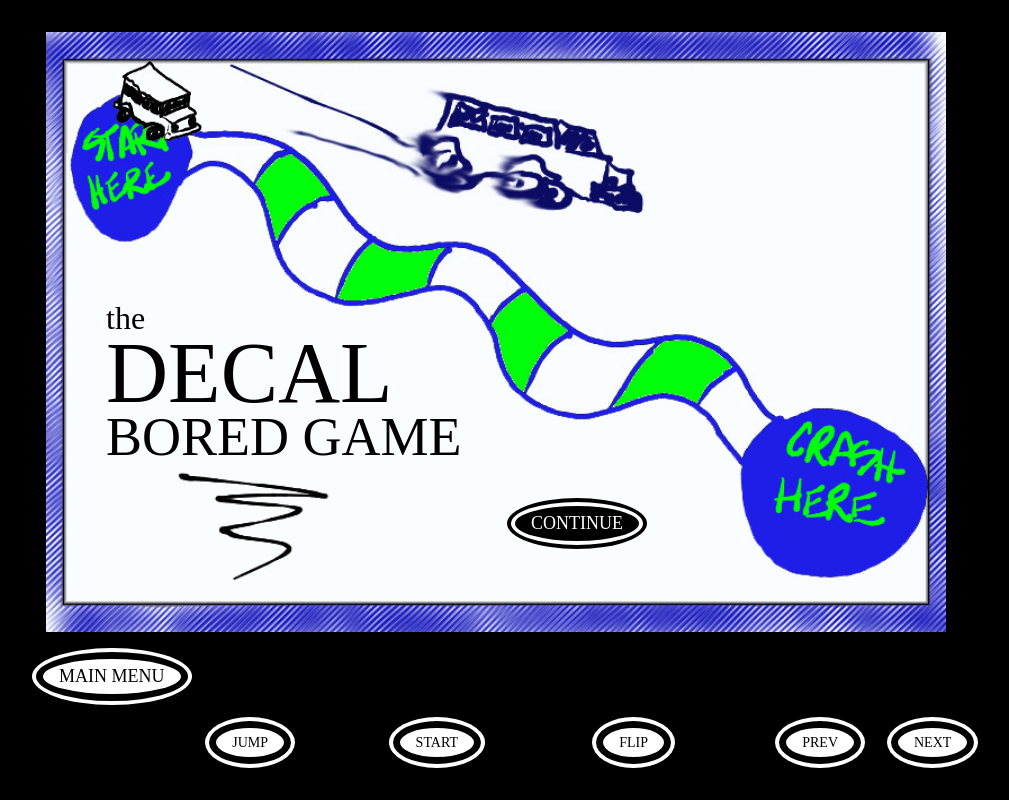
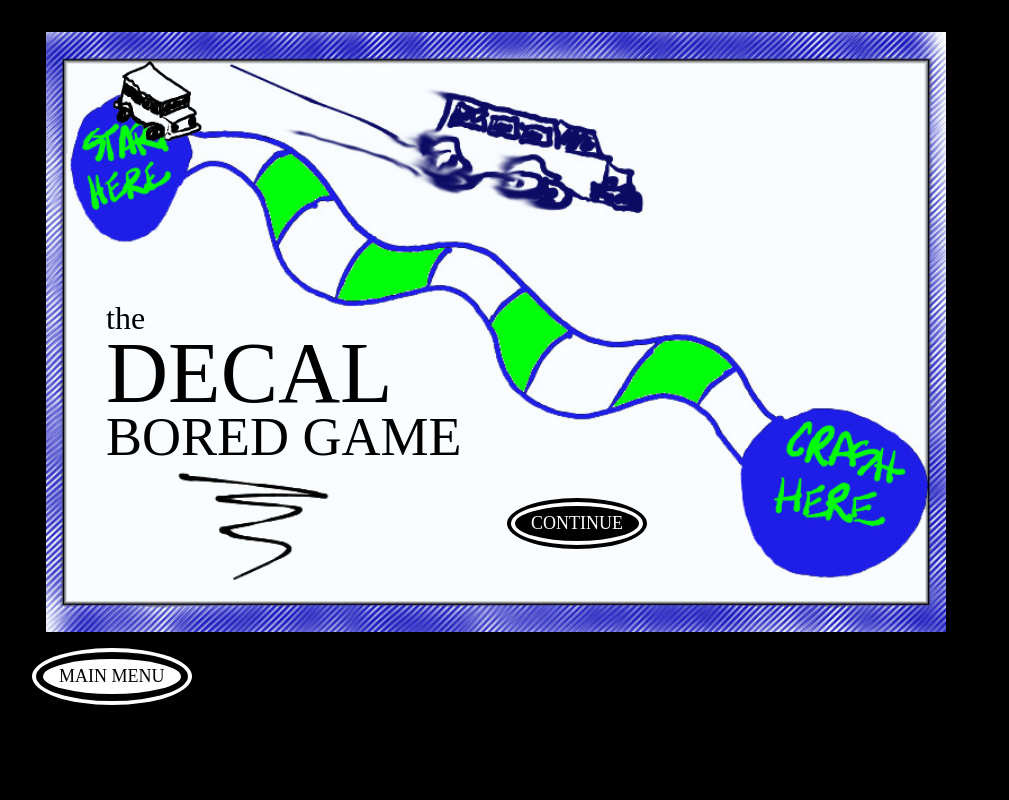
Before and after one commit to ironpoorbob/decal-ng-cdrom, an Angular app: page /game in a window 1280 px wide. Shown: the whole page, without its empty margins (144-1153 px from the left). Built offline with nearby package versions, Linux system fonts and the light colour scheme; a web font is replaced by a local one.

Commit message:
Updates game checkbox image path

```diff
--- a/src/app/game/game.component.html
+++ b/src/app/game/game.component.html
@@ -51,7 +51,10 @@
                 ><p class="subheadline" [innerHTML]="gamedata[gameInd].questionSubheadline"></p></div>
               </div>
               <div class="row question" *ngFor="let questionData of gamedata[gameInd].questions; let idx = index;">
-                <div class="col col-lg-1"><input type="checkbox" name="{{'cbG0' + idx}}" id="{{'cbG0' + idx}}" class="css-checkbox" (change)="onCheckBoxChange($event, idx, gamedata[gameInd].answers[idx])"><label for="{{'cbG0' + idx}}" class="css-label cb0"></label></div>
+                <div class="col col-lg-1"><input type="checkbox" name="{{'cbG0' + idx}}" id="{{'cbG0' + idx}}" class="css-checkbox" (change)="onCheckBoxChange($event, idx, gamedata[gameInd].answers[idx])"><label for="{{'cbG0' + idx}}" class="css-label cb0"
+                  [style.backgroundImage]="'url('+ checkboxImgPath +')'"
+
+                  ></label></div>
                 <div class="col col-lg-11"><p [innerHTML]="questionData.question" class="questionItem"></p></div>
               </div>
               </form>
@@ -80,23 +83,6 @@
       </div>
       <div class="col offset-lg-3 col-lg-2 offset-xl-2" *ngIf="startScreen">
         <button class="back-button inverse continue" (click)="handleIntroContinueClick()">CONTINUE</button>
-      </div>
-    </div>
-    <div class="row controls testing">
-      <div class="col offset-lg-2 col-lg-2">
-        <button class="prev-button small" (click)="handleIndexJumpClick(7)">JUMP</button>
-      </div>
-      <div class="col col-lg-2">
-        <button class="prev-button small" (click)="handleAnimationStartClick()">START</button>
-      </div>
-      <div class="col col-lg-2">
-        <button class="prev-button small" (click)="handleFlipClick()">FLIP</button>
-      </div>
-      <div class="col col-lg-2">
-        <button class="prev-button small" (click)="handlePrevClick()">PREV</button>
-      </div>
-      <div class="col col-lg-2">
-        <button class="next-button small" (click)="handleNextClick()">NEXT</button>
       </div>
     </div>
 
--- a/src/app/game/game.component.scss
+++ b/src/app/game/game.component.scss
@@ -126,7 +126,7 @@
       }
 
       label.css-label.cb0 {
-        background-image: url(/assets/images/checkbox.png);
+        // background-image: url(/assets/images/checkbox.png);
         -webkit-touch-callout: none;
         -webkit-user-select: none;
         -khtml-user-select: none;
--- a/src/app/game/game.component.ts
+++ b/src/app/game/game.component.ts
@@ -73,6 +73,7 @@ export class GameComponent implements OnInit, OnDestroy, AfterViewInit {
   public vanImgPath: string = '';
   public vanGlowImgPath: string = '';
   public vanCrashImgPath: string = '';
+  public checkboxImgPath: string = '';
 
   public audio: any;
   public videoUrl: string = '';
@@ -108,13 +109,11 @@ export class GameComponent implements OnInit, OnDestroy, AfterViewInit {
       }
     )
 
-    // this.handleUnderline();
-
-
     this.boardImgPath = this.dataObj.baseUrl + 'assets/images/game_board.jpg';
     this.vanImgPath = this.dataObj.baseUrl + 'assets/images/the-van.png';
     this.vanGlowImgPath = this.dataObj.baseUrl + 'assets/images/the-van-glow.png';
     this.vanCrashImgPath = this.dataObj.baseUrl + 'assets/images/the-van-crash.png';
+    this.checkboxImgPath = this.dataObj.baseUrl + 'assets/images/checkbox.png';
   }
 
   public ngAfterViewInit():void {
@@ -402,7 +401,7 @@ export class GameComponent implements OnInit, OnDestroy, AfterViewInit {
         // break;
     }
 
-    return 'https://www.youtube.com/embed/' + videoVal + '?autoplay=1&rel=0&controls=0&enablejsapi=1';
+    return 'https://www.youtube-nocookie.com/embed/' + videoVal + '?autoplay=1&rel=0&controls=0&enablejsapi=1';
   }
 
   /////////////////////////////////
```
